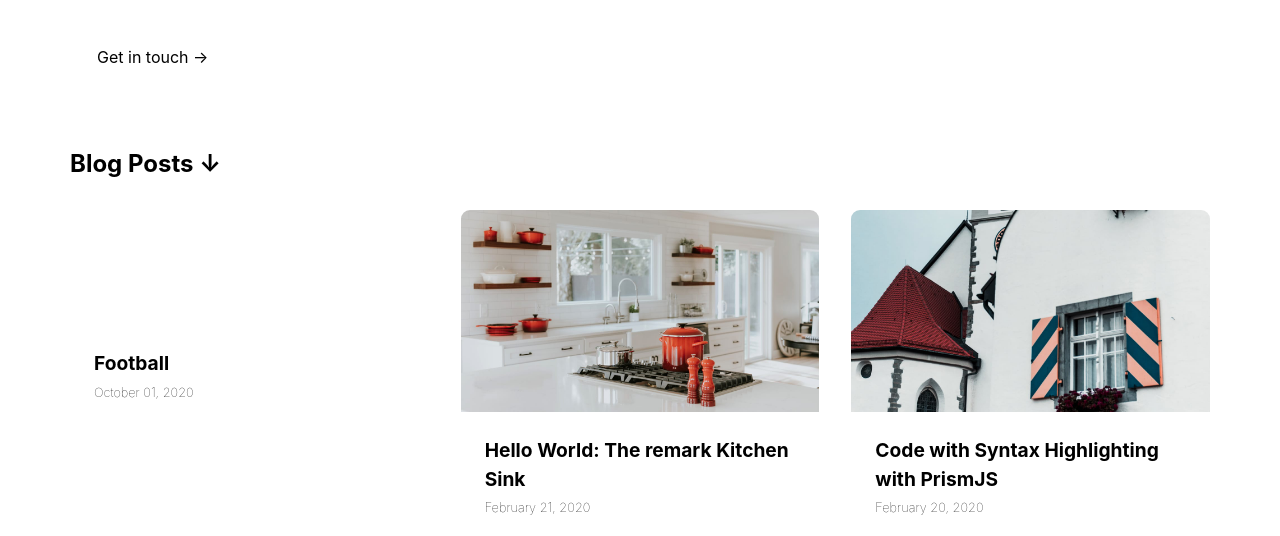
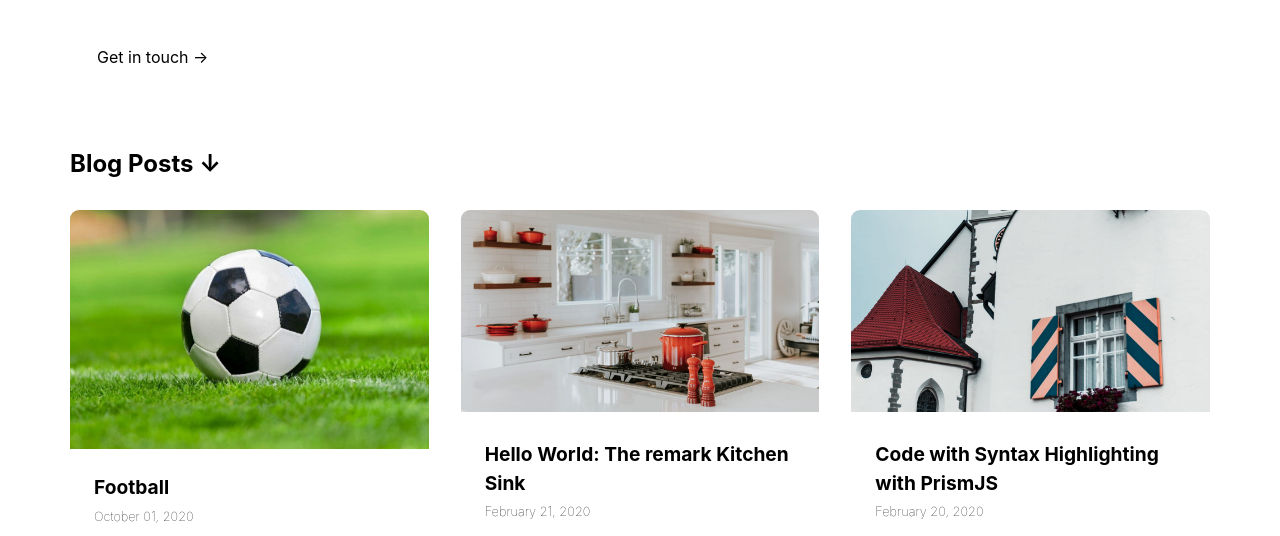
Before and after one commit to fahadsaleemfd/gatstarter, a Gatsby site: page / in a window 1280 px wide. Shown: the part 264-800 px from the top of the page. Built offline with nearby package versions, Linux system fonts and the light colour scheme; Gatsby itself is replaced by a stand-in of ours.

Commit message:
Update Blog “2020-10-01-football”

```diff
--- a/_data/blog/2020-10-01-football.md
+++ b/_data/blog/2020-10-01-football.md
@@ -4,5 +4,6 @@ path: /demo-post-football
 date: 2020-10-01T12:36:52.266Z
 title: Football
 metaDescription: Football
+thumbnail: /assets/1c5b1aa3386eeb2c21d633f04e2ddfbe.jpg
 ---
 Football Football Football Football Football Football Football Football Football Football Football Football Football Football Football Football Football Football Football Football Football Football Football Football Football Football Football Football Football Football Football Football Football Football Football Football Football Football Football Football Football Football Football Football Football Football Football Football Football Football Football Football Football Football Football Football Football Football Football Football Football Football Football Football Football Football Football Football Football Football Football Football Football Football Football Football Football Football Football Football Football Football Football Football Football Football Football Football Football Football Football Football Football Football Football Football Football Football Football Football Football Football Football Football Football Football Football Football Football Football Football Football Football Football Football Football Football Football Football Football Football Football Football Football Football Football Football Football
```
